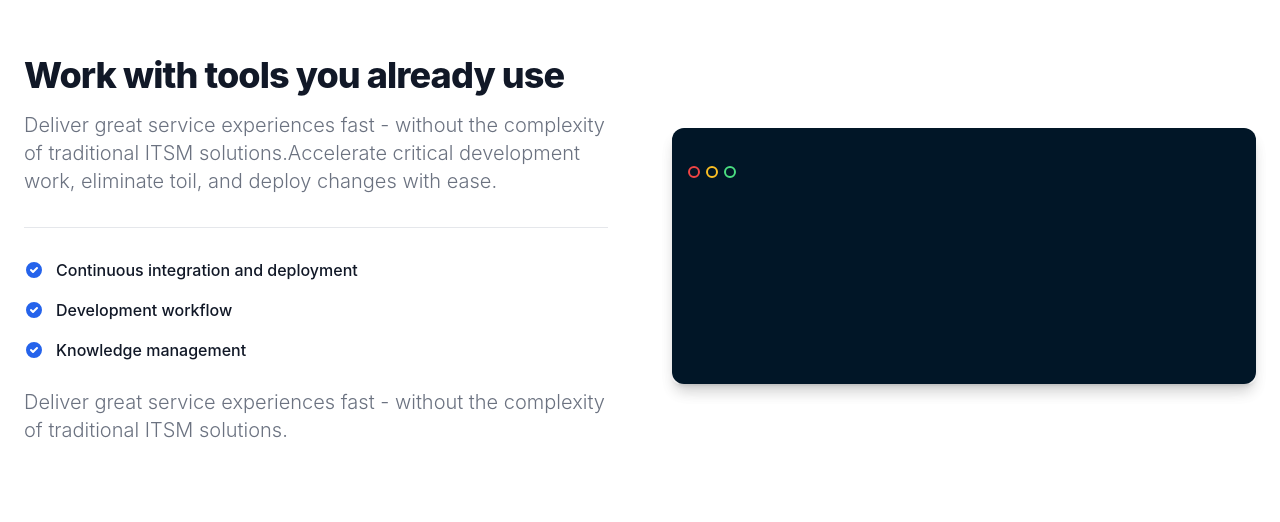
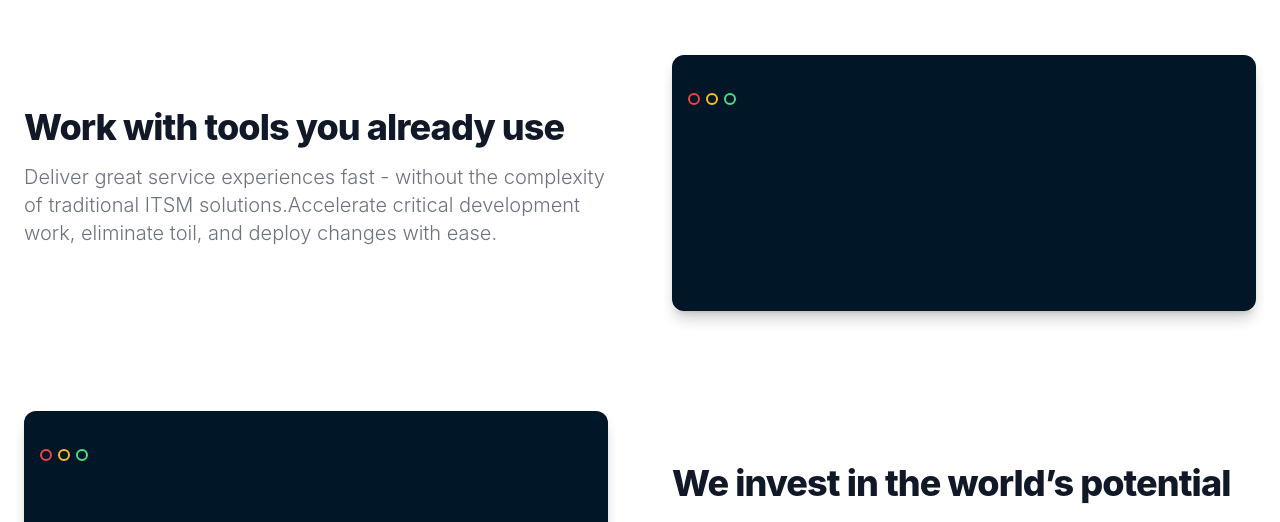
Before and after one commit to nathanclevenger/landing, a Jekyll site: the page built from README.md, in a window 1280 px wide and 1400 px high, scrolled down 699 px. Shown: the top 522 px of the window. Built offline with Jekyll 4.4.1, drawn with Linux system fonts in a browser that asks for light colours; nearby versions of some CDN libraries; our own code applies the rules of GitHub Pages for plain Markdown files; some of the changed text lies outside the part shown.

Commit message:
Update benefits.html

```diff
--- a/_includes/benefits.html
+++ b/_includes/benefits.html
@@ -5,64 +5,17 @@
           <div class="text-gray-500 sm:text-lg dark:text-gray-400">
               <h2 class="mb-4 text-4xl tracking-tight font-extrabold text-gray-900 dark:text-white">Work with tools you already use</h2>
               <p class="mb-8 font-light lg:text-xl">Deliver great service experiences fast - without the complexity of traditional ITSM solutions.Accelerate critical development work, eliminate toil, and deploy changes with ease.</p>
-              <!-- List -->
-              <ul role="list" class="pt-8 my-7 space-y-5 border-t border-gray-200 dark:border-gray-700">
-                  <li class="flex space-x-3">
-                      <!-- Icon -->
-                      <svg class="flex-shrink-0 w-5 h-5 text-primary-600 dark:text-primary-500" fill="currentColor" viewBox="0 0 20 20" xmlns="http://www.w3.org/2000/svg"><path fill-rule="evenodd" d="M10 18a8 8 0 100-16 8 8 0 000 16zm3.707-9.293a1 1 0 00-1.414-1.414L9 10.586 7.707 9.293a1 1 0 00-1.414 1.414l2 2a1 1 0 001.414 0l4-4z" clip-rule="evenodd"></path></svg>
-                      <span class="text-base font-medium leading-tight text-gray-900 dark:text-white">Continuous integration and deployment</span>
-                  </li>
-                  <li class="flex space-x-3">
-                      <!-- Icon -->
-                      <svg class="flex-shrink-0 w-5 h-5 text-primary-600 dark:text-primary-500" fill="currentColor" viewBox="0 0 20 20" xmlns="http://www.w3.org/2000/svg"><path fill-rule="evenodd" d="M10 18a8 8 0 100-16 8 8 0 000 16zm3.707-9.293a1 1 0 00-1.414-1.414L9 10.586 7.707 9.293a1 1 0 00-1.414 1.414l2 2a1 1 0 001.414 0l4-4z" clip-rule="evenodd"></path></svg>
-                      <span class="text-base font-medium leading-tight text-gray-900 dark:text-white">Development workflow</span>
-                  </li>
-                  <li class="flex space-x-3">
-                      <!-- Icon -->
-                      <svg class="flex-shrink-0 w-5 h-5 text-primary-600 dark:text-primary-500" fill="currentColor" viewBox="0 0 20 20" xmlns="http://www.w3.org/2000/svg"><path fill-rule="evenodd" d="M10 18a8 8 0 100-16 8 8 0 000 16zm3.707-9.293a1 1 0 00-1.414-1.414L9 10.586 7.707 9.293a1 1 0 00-1.414 1.414l2 2a1 1 0 001.414 0l4-4z" clip-rule="evenodd"></path></svg>
-                      <span class="text-base font-medium leading-tight text-gray-900 dark:text-white">Knowledge management</span>
-                  </li>
-              </ul>
-              <p class="mb-8 font-light lg:text-xl">Deliver great service experiences fast - without the complexity of traditional ITSM solutions.</p>
           </div>
           {% include code.html %}
 <!--           <img class="hidden mb-4 w-full lg:mb-0 lg:flex rounded-lg" src="https://flowbite.s3.amazonaws.com/blocks/marketing-ui/features/feature-office-1.png" alt="office feature image"> -->
       </div>
       <!-- Row -->
       <div class="gap-8 items-center lg:grid lg:grid-cols-2 xl:gap-16">
-          <img class="hidden mb-4 w-full lg:mb-0 lg:flex rounded-lg" src="https://flowbite.s3.amazonaws.com/blocks/marketing-ui/features/feature-office-2.png" alt="office feature image 2">
+<!--           <img class="hidden mb-4 w-full lg:mb-0 lg:flex rounded-lg" src="https://flowbite.s3.amazonaws.com/blocks/marketing-ui/features/feature-office-2.png" alt="office feature image 2"> -->
+          {% include code.html %}
           <div class="text-gray-500 sm:text-lg dark:text-gray-400">
               <h2 class="mb-4 text-4xl tracking-tight font-extrabold text-gray-900 dark:text-white">We invest in the world’s potential</h2>
               <p class="mb-8 font-light lg:text-xl">Deliver great service experiences fast - without the complexity of traditional ITSM solutions.Accelerate critical development work, eliminate toil, and deploy changes with ease.</p>
-              <!-- List -->
-              <ul role="list" class="pt-8 my-7 space-y-5 border-t border-gray-200 dark:border-gray-700">
-                  <li class="flex space-x-3">
-                      <!-- Icon -->
-                      <svg class="flex-shrink-0 w-5 h-5 text-primary-600 dark:text-primary-500" fill="currentColor" viewBox="0 0 20 20" xmlns="http://www.w3.org/2000/svg"><path fill-rule="evenodd" d="M10 18a8 8 0 100-16 8 8 0 000 16zm3.707-9.293a1 1 0 00-1.414-1.414L9 10.586 7.707 9.293a1 1 0 00-1.414 1.414l2 2a1 1 0 001.414 0l4-4z" clip-rule="evenodd"></path></svg>
-                      <span class="text-base font-medium leading-tight text-gray-900 dark:text-white">Dynamic reports and dashboards</span>
-                  </li>
-                  <li class="flex space-x-3">
-                      <!-- Icon -->
-                      <svg class="flex-shrink-0 w-5 h-5 text-primary-600 dark:text-primary-500" fill="currentColor" viewBox="0 0 20 20" xmlns="http://www.w3.org/2000/svg"><path fill-rule="evenodd" d="M10 18a8 8 0 100-16 8 8 0 000 16zm3.707-9.293a1 1 0 00-1.414-1.414L9 10.586 7.707 9.293a1 1 0 00-1.414 1.414l2 2a1 1 0 001.414 0l4-4z" clip-rule="evenodd"></path></svg>
-                      <span class="text-base font-medium leading-tight text-gray-900 dark:text-white">Templates for everyone</span>
-                  </li>
-                  <li class="flex space-x-3">
-                      <!-- Icon -->
-                      <svg class="flex-shrink-0 w-5 h-5 text-primary-600 dark:text-primary-500" fill="currentColor" viewBox="0 0 20 20" xmlns="http://www.w3.org/2000/svg"><path fill-rule="evenodd" d="M10 18a8 8 0 100-16 8 8 0 000 16zm3.707-9.293a1 1 0 00-1.414-1.414L9 10.586 7.707 9.293a1 1 0 00-1.414 1.414l2 2a1 1 0 001.414 0l4-4z" clip-rule="evenodd"></path></svg>
-                      <span class="text-base font-medium leading-tight text-gray-900 dark:text-white">Development workflow</span>
-                  </li>
-                  <li class="flex space-x-3">
-                      <!-- Icon -->
-                      <svg class="flex-shrink-0 w-5 h-5 text-primary-600 dark:text-primary-500" fill="currentColor" viewBox="0 0 20 20" xmlns="http://www.w3.org/2000/svg"><path fill-rule="evenodd" d="M10 18a8 8 0 100-16 8 8 0 000 16zm3.707-9.293a1 1 0 00-1.414-1.414L9 10.586 7.707 9.293a1 1 0 00-1.414 1.414l2 2a1 1 0 001.414 0l4-4z" clip-rule="evenodd"></path></svg>
-                      <span class="text-base font-medium leading-tight text-gray-900 dark:text-white">Limitless business automation</span>
-                  </li>
-                  <li class="flex space-x-3">
-                      <!-- Icon -->
-                      <svg class="flex-shrink-0 w-5 h-5 text-primary-600 dark:text-primary-500" fill="currentColor" viewBox="0 0 20 20" xmlns="http://www.w3.org/2000/svg"><path fill-rule="evenodd" d="M10 18a8 8 0 100-16 8 8 0 000 16zm3.707-9.293a1 1 0 00-1.414-1.414L9 10.586 7.707 9.293a1 1 0 00-1.414 1.414l2 2a1 1 0 001.414 0l4-4z" clip-rule="evenodd"></path></svg>
-                      <span class="text-base font-medium leading-tight text-gray-900 dark:text-white">Knowledge management</span>
-                  </li>
-              </ul>
-              <p class="font-light lg:text-xl">Deliver great service experiences fast - without the complexity of traditional ITSM solutions.</p>
           </div>
       </div>
   </div>
```
